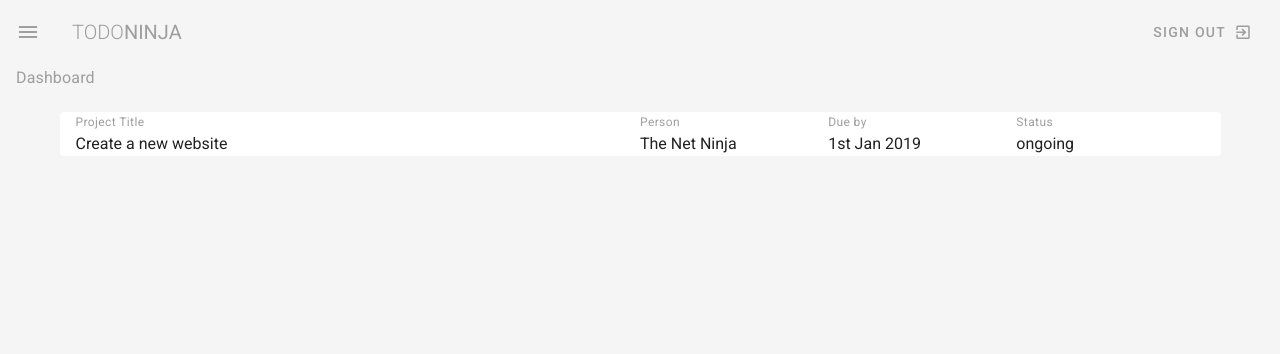
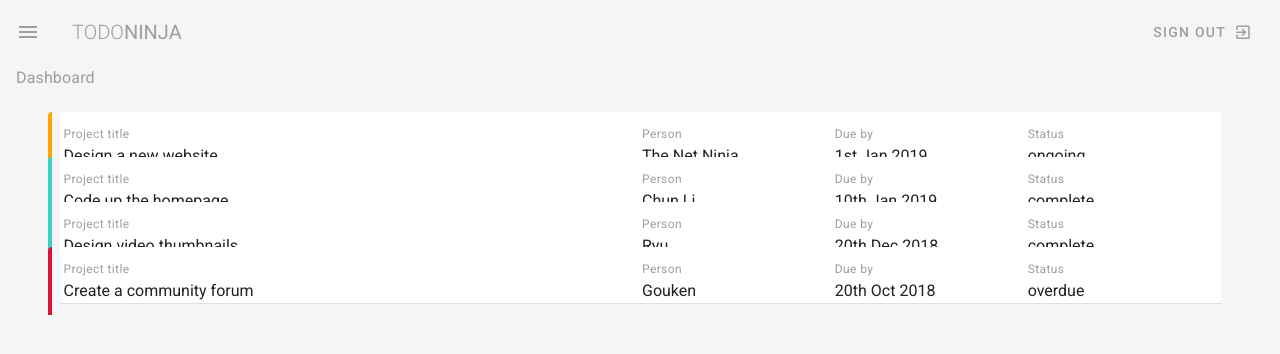
Before and after one commit to sai-myne/Vuetify, a Vue app: page / in a window 1280 px wide. Shown: the top 354 px of the page. Built offline with nearby package versions, Linux system fonts and the light colour scheme.

Commit message:
Dummy Project Data

```diff
--- a/src/views/Dashboard.vue
+++ b/src/views/Dashboard.vue
@@ -4,25 +4,26 @@
 
     <v-container class="my-5">
 
-      <v-card flat class="pa3">
-        <v-layout row wrap class="mx-4">
+      <v-card flat class="pa3" v-for="project in projects" :key="project.title">
+        <v-layout row wrap :class="`pa-3 project ${project.status}`">
           <v-flex xs12 md6>
-            <div class="caption grey--text">Project Title</div>
-            <div>Create a new website</div>
+            <div class="caption grey--text">Project title</div>
+            <div>{{project.title}}</div>
           </v-flex>
           <v-flex xs6 sm4 md2>
             <div class="caption grey--text">Person</div>
-            <div>The Net Ninja</div>
+            <div>{{project.person}}</div>
           </v-flex>
           <v-flex xs6 sm4 md2>
             <div class="caption grey--text">Due by</div>
-            <div>1st Jan 2019</div>
+            <div>{{project.due}}</div>
           </v-flex>
           <v-flex xs2 sm4 md2>
             <div class="caption grey--text">Status</div>
-            <div>ongoing</div>
+            <div>{{project.status}}</div>
           </v-flex>
         </v-layout>
+        <v-divider></v-divider>
       </v-card>
 
     </v-container>
@@ -35,8 +36,25 @@
 export default {
   data(){
     return {
-
+      projects: [
+        { title: 'Design a new website', person: 'The Net Ninja', due: '1st Jan 2019', status: 'ongoing', content: 'Lorem ipsum dolor sit amet consectetur adipisicing elit. Sunt consequuntur eos eligendi illum minima adipisci deleniti, dicta mollitia enim explicabo fugiat quidem ducimus praesentium voluptates porro molestias non sequi animi!'},
+        { title: 'Code up the homepage', person: 'Chun Li', due: '10th Jan 2019', status: 'complete', content: 'Lorem ipsum dolor sit amet consectetur adipisicing elit. Sunt consequuntur eos eligendi illum minima adipisci deleniti, dicta mollitia enim explicabo fugiat quidem ducimus praesentium voluptates porro molestias non sequi animi!'},
+        { title: 'Design video thumbnails', person: 'Ryu', due: '20th Dec 2018', status: 'complete', content: 'Lorem ipsum dolor sit amet consectetur adipisicing elit. Sunt consequuntur eos eligendi illum minima adipisci deleniti, dicta mollitia enim explicabo fugiat quidem ducimus praesentium voluptates porro molestias non sequi animi!'},
+        { title: 'Create a community forum', person: 'Gouken', due: '20th Oct 2018', status: 'overdue', content: 'Lorem ipsum dolor sit amet consectetur adipisicing elit. Sunt consequuntur eos eligendi illum minima adipisci deleniti, dicta mollitia enim explicabo fugiat quidem ducimus praesentium voluptates porro molestias non sequi animi!'},
+      ]
     }
   }
 }
 </script>
+
+<style>
+.project.complete{
+  border-left: 4px solid #3cd1c2;
+}
+.project.ongoing{
+  border-left: 4px solid orange;
+}
+.project.overdue{
+  border-left: 4px solid crimson;
+}
+</style>
```
